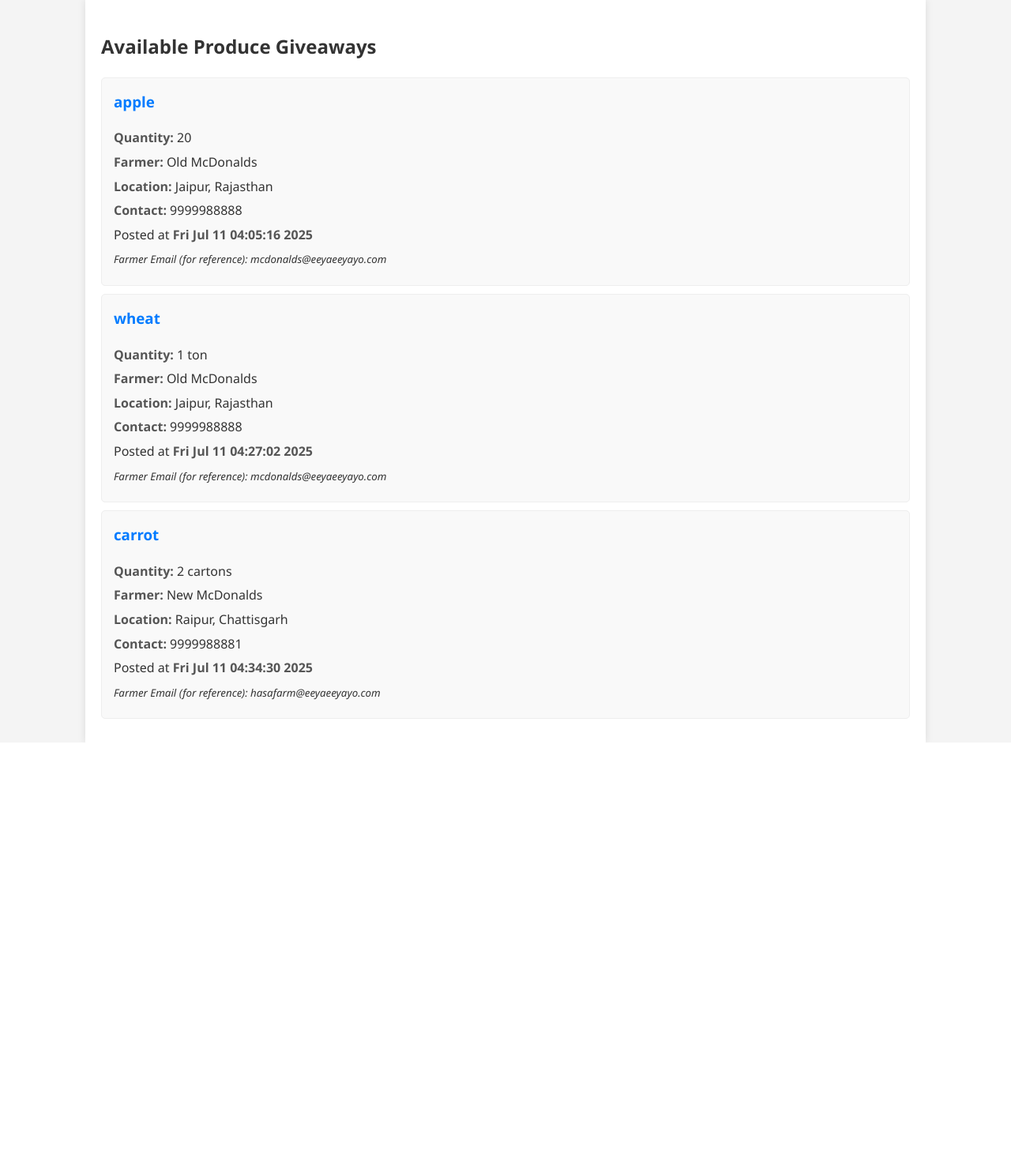
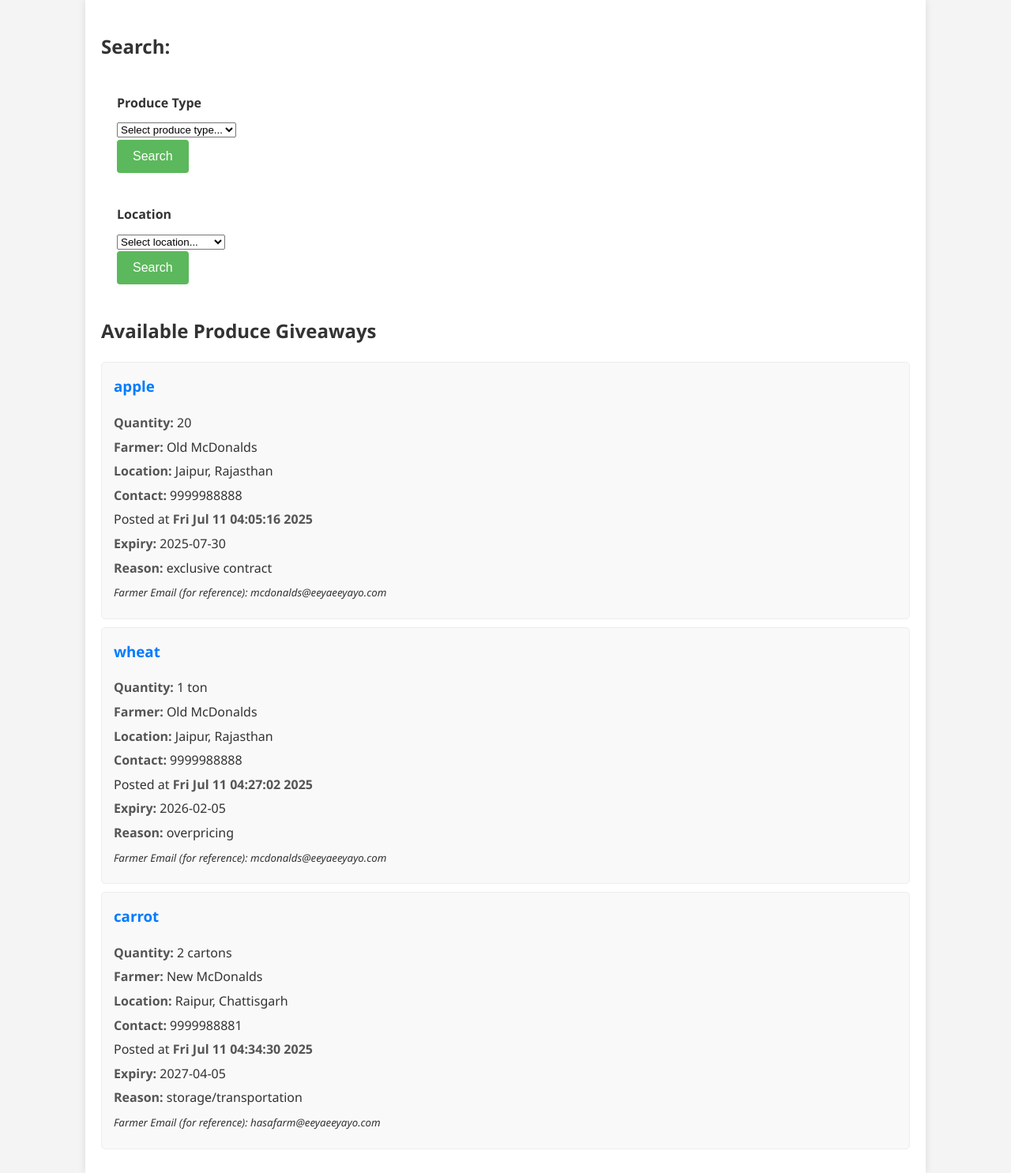
Before and after one commit to HeliosHackathon/NPS-INR-2, a Flask app: page /giveaways in a window 1280 px wide. Shown: the part 160-1645 px from the top of the page at 79% size. Before the commit the page ends 1100 px from the top, so only its background shows below. Run offline with Flask 3, Linux system fonts and the light colour scheme.

Commit message:
search feature

```diff
--- a/main.py
+++ b/main.py
@@ -2,8 +2,9 @@ from flask import Flask, render_template, request, redirect, session, flash, url
 from flask_sqlalchemy import SQLAlchemy
 from werkzeug.security import check_password_hash, generate_password_hash
 from sqlalchemy.orm import Mapped, mapped_column
-from sqlalchemy import Integer, String, Boolean
+from sqlalchemy import Integer, String, Boolean, Date
 import time
+import datetime
 import toml
 # import secrets # Not used directly, secret_key is from toml
 
@@ -25,6 +26,8 @@ class GiveAway(db.Model):
     produceType: Mapped[str] = mapped_column(String, nullable=False)
     quantity: Mapped[str] = mapped_column(String, nullable=False)
     status: Mapped[bool] = mapped_column(Boolean, default=True, nullable=False)
+    expiryTime: Mapped[datetime.date] = mapped_column(Date, nullable=False)
+    reason: Mapped[str] = mapped_column(String, default="")
 
 class Recipient(db.Model):
     name: Mapped[str] = mapped_column(String, nullable=False)
@@ -134,8 +137,11 @@ def give_away_form():
     if request.method == 'POST':
         form_data = request.form.to_dict()
         form_data['farmer'] = session['email']
+        print(form_data['expiryTime'], type(form_data['expiryTime']), form_data)
+        form_data['expiryTime'] = datetime.date.fromisoformat(form_data['expiryTime'])
         # Consider removing 'submit' if it's part of form_data and not a DB column
         # form_data.pop('submit', None) # Safely remove if present
+        print(form_data)
 
         new_giveaway = GiveAway(id=str(time.time()), **form_data)
         db.session.add(new_giveaway)
@@ -144,17 +150,36 @@ def give_away_form():
         return redirect(url_for("my_giveaway_list"))
     return render_template('farmerform.html')
 
-@app.route("/giveaways")
+@app.route("/giveaways", methods=['GET', 'POST'])
 def giveaway_list():
     giveaways_data = db.session.execute(
-        db.select(GiveAway, Farmer.name, Farmer.location, Farmer.phoneNo).\
-        where(GiveAway.farmer == Farmer.email).where(GiveAway.status)
-    ).fetchall()
+            db.select(GiveAway, Farmer.name, Farmer.location, Farmer.phoneNo).\
+            where(GiveAway.farmer == Farmer.email).where(GiveAway.status)
+            .where(GiveAway.expiryTime > datetime.date.today())
+        ).fetchall()
+    all_produce_types = list(set(map(lambda x: x[0].produceType, giveaways_data)))
+    all_locations = list(set(map(lambda x: x[2], giveaways_data)))
+    if request.method == 'POST':
+        if request.form.get('produceType'):
+            giveaways_data = db.session.execute(
+                db.select(GiveAway, Farmer.name, Farmer.location, Farmer.phoneNo).where(GiveAway.status == True)\
+                .where(GiveAway.farmer == Farmer.email) \
+                .where(GiveAway.expiryTime > datetime.date.today())
+                .where(GiveAway.produceType == request.form['produceType'])
+            ).fetchall()
+        elif request.form.get('location'):
+            giveaways_data = db.session.execute(
+                db.select(GiveAway, Farmer.name, Farmer.location, Farmer.phoneNo).where(GiveAway.status == True)\
+                .where(GiveAway.farmer == Farmer.email) \
+                .where(GiveAway.expiryTime > datetime.date.today())
+                .where(Farmer.location == request.form['location'])
+            ).fetchall()
+        else:
+            return "", 404
 
     # The template expects glist=(giveaway_obj, farmer_name, farmer_loc, farmer_phno)
-    return render_template("giveaways.html", glist=giveaways_data, \
+    return render_template("giveaways.html", glist=giveaways_data, all_produce_types=all_produce_types, all_locations=all_locations,\
                            ctimes=lambda x: time.ctime(float(x)))
-
 
 @app.route("/my-giveaways", methods=['GET', 'POST'])
 def my_giveaway_list():
--- a/static/css/style.css
+++ b/static/css/style.css
@@ -132,6 +132,7 @@ form input[type="text"],
 form input[type="email"],
 form input[type="tel"],
 form input[type="password"],
+form input[type="date"],
 form textarea {
     width: 100%;
     padding: 10px;
--- a/templates/giveaways.html
+++ b/templates/giveaways.html
@@ -30,6 +30,35 @@
         </nav>
     </header>
     <main class="container">
+        <h2>Search:</h2>
+            <div class="display">
+                <form action="/giveaways" method="post">
+                    <label for="produceType">Produce Type</label>
+                    <select name="produceType" id="produceType" required>
+                        <option value="" disabled selected>Select produce type...</option>
+                        {% for prodtype in all_produce_types %}
+                        <option value="{{ prodtype }}">{{ prodtype }}</option>
+                        {% endfor %}
+                    </select>
+                    <div>
+                        <button type="submit" id="submit-button">Search</button>
+                    </div>
+                </form>
+            </div>
+            <div class="display">
+                <form action="/giveaways" method="post">
+                    <label for="location">Location</label>
+                    <select name="location" id="location" required>
+                        <option value="" disabled selected>Select location...</option>
+                        {% for prodtype in all_locations %}
+                        <option value="{{ prodtype }}">{{ prodtype }}</option>
+                        {% endfor %}
+                    </select>
+                    <div>
+                        <button type="submit" id="submit-button">Search</button>
+                    </div>
+                </form>
+            </div>
         {% with messages = get_flashed_messages(with_categories=true) %}
             {% if messages %}
                 <div class="flashes">
@@ -51,6 +80,8 @@
                         <p><strong>Location:</strong> {{ farmer_location }}</p>
                         <p><strong>Contact:</strong> {{ farmer_phone }}</p>
                         <p>Posted at <strong>{{ ctimes(giveaway.id) }}</strong></p>
+                        <p><strong>Expiry:</strong> {{ giveaway.expiryTime }}</p>
+                        <p><strong>Reason:</strong> {{ giveaway.reason }}</p>
                         <p><small><em>Farmer Email (for reference): {{ giveaway.farmer }}</em></small></p>
                     </div>
                 {% endfor %}
--- a/templates/mygiveaways.html
+++ b/templates/mygiveaways.html
@@ -55,6 +55,8 @@
                         <p><strong>Quantity:</strong> {{ item.quantity }}</p>
                         <p><small>Giveaway ID: {{ item.id }}</small></p>
                         <p>Posted at <strong>{{ ctimes(item.id) }}</strong></p>
+                        <p><strong>Expiry:</strong> {{ item.expiryTime }}</p>
+                        <p><strong>Reason:</strong> {{ item.reason }}</p>
                         {# Future: Add edit/delete buttons here
                          <a href="{{ url_for('edit_giveaway', giveaway_id=item.id) }}" class="button-small">Edit</a>
                          <a href="{{ url_for('delete_giveaway', giveaway_id=item.id) }}" class="button-small button-danger">Delete</a> #}
```
Also changed, not shown: templates/farmerform.html (+17 -0 lines), instance/database.db.
